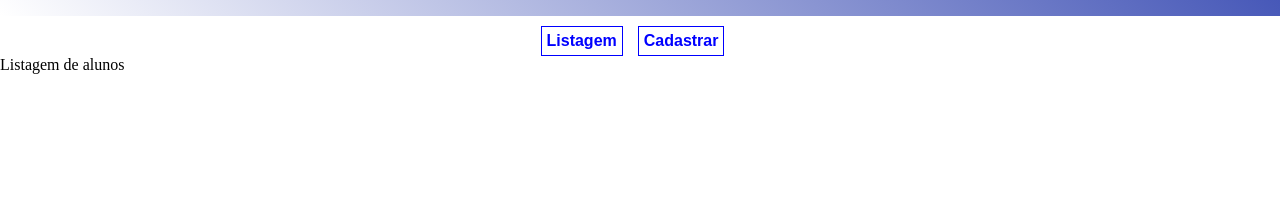
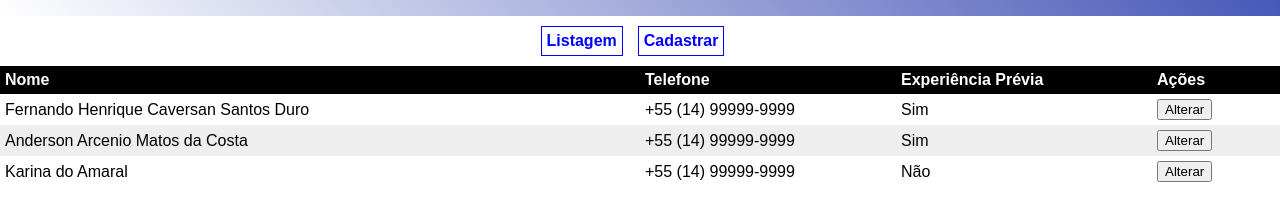
Before and after one commit to tharsila/projeto-guiado, a plain HTML site: page index.html in a window 1280 px wide. Shown: the part 56-276 px from the top of the page. Drawn offline with Linux system fonts and the light colour scheme.

Commit message:
add table

```diff
--- /dev/null
+++ b/assets/css/list.css
@@ -0,0 +1,15 @@
+.lista {
+  width: 100%;
+  border-spacing: 0;
+}
+
+.lista tr:nth-child(1){
+  vertical-align: top;
+  background: black;
+  color: white;
+  font-weight: bold;
+}
+
+.lista tr td {
+  padding: 5px;
+}
--- a/assets/css/style.css
+++ b/assets/css/style.css
@@ -1,5 +1,6 @@
 body {
   margin: 0;
+  font-family: Arial, Helvetica, sans-serif;
 }
 
 .cabecalho {
@@ -10,7 +11,7 @@ body {
 .menu {
   display: flex;
   justify-content: center;
-  margin-top: 10px;
+  margin: 10px 0;
 }
 
 .menu a {
@@ -18,7 +19,6 @@ body {
   font-weight: bold;
   color: blue;
   margin-right: 15px;
-  font-family: Arial, Helvetica, sans-serif;
   border: 1px solid blue;
   padding: 5px;
 }
--- a/index.html
+++ b/index.html
@@ -5,6 +5,7 @@
   <meta http-equiv="X-UA-Compatible" content="IE=edge">
   <meta name="viewport" content="width=device-width, initial-scale=1.0">
   <link rel="stylesheet" href="./assets/css/style.css">
+  <link rel="stylesheet" href="./assets/css/list.css">
   <title>Document</title>
 </head>
 <body>
@@ -16,7 +17,32 @@
     <a href="./form.html">Cadastrar</a>
   </div>
   <section>
+    <table class="lista">
+      <tr>
+        <td style="width: 50%;">Nome</td>
+        <td style="width: 20%;">Telefone</td>
+        <td style="width: 20%;">Experiência Prévia</td>
+        <td style="width: 10%;">Ações</td>
+      </tr>
+      <tr>
+        <td>Fernando Henrique Caversan Santos Duro</td>
+        <td>+55 (14) 99999-9999</td>
+        <td>Sim</td>
+        <td><button>Alterar</button></td>
+      </tr>
+      <tr style="background: #eee;">
+        <td>Anderson Arcenio Matos da Costa</td>
+        <td>+55 (14) 99999-9999</td>
+        <td>Sim</td>
+        <td><button>Alterar</button></td>
+      </tr>
+      <tr>
+        <td>Karina do Amaral</td>
+        <td>+55 (14) 99999-9999</td>
+        <td>Não</td>
+        <td><button>Alterar</button></td>
+      </tr>
+    </table>
   </section>
-  Listagem de alunos
 </body>
 </html>
```
